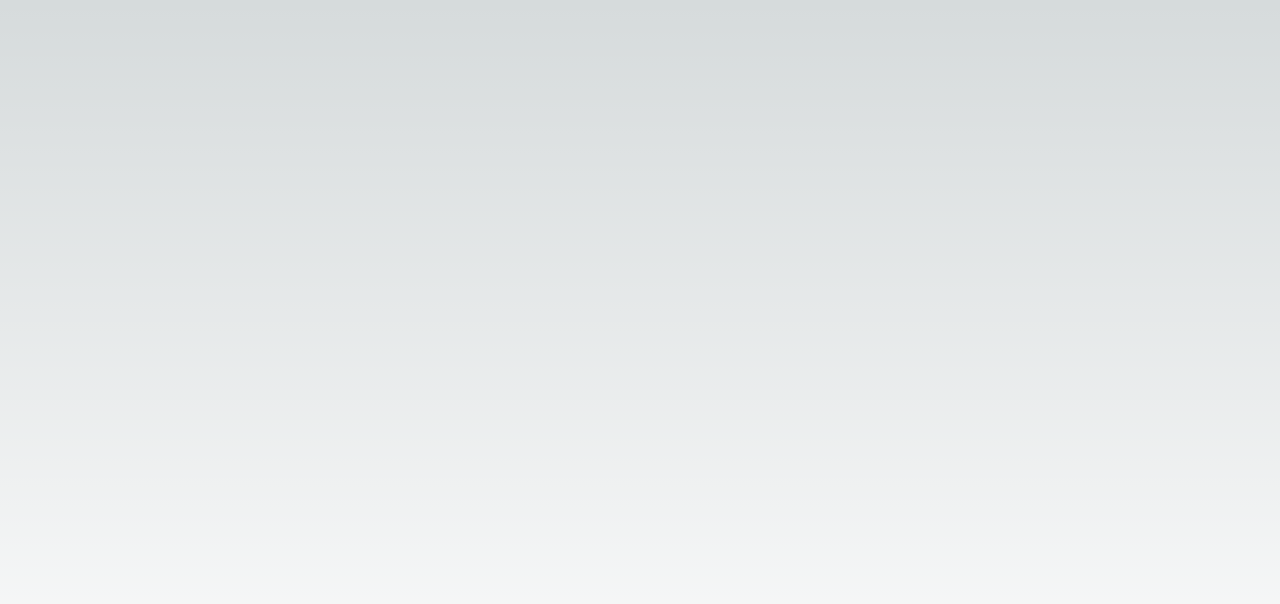
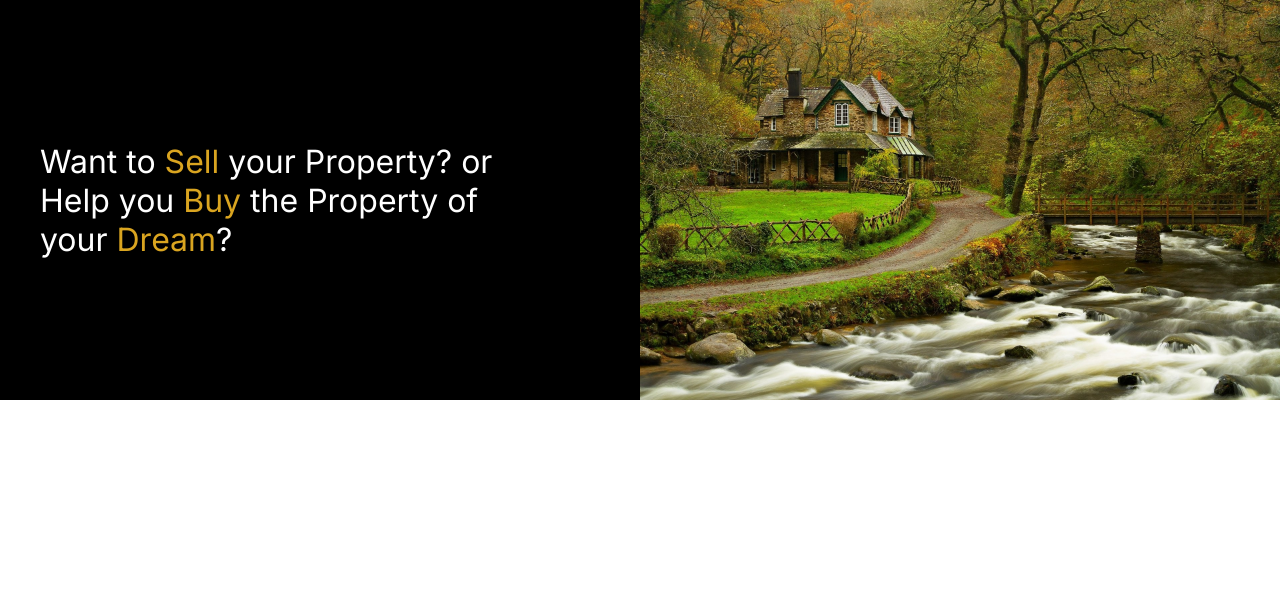
Before and after one commit to castlercodes/alexenkavalam, a Next.js app: page / in a window 1280 px wide. Shown: the top 604 px of the page. Built offline with nearby package versions, Linux system fonts and the light colour scheme.

Commit message:
new changes

```diff
--- a/app/globals.css
+++ b/app/globals.css
@@ -1,107 +1,4 @@
-:root {
-  --max-width: 1100px;
-  --border-radius: 12px;
-  --font-mono: ui-monospace, Menlo, Monaco, 'Cascadia Mono', 'Segoe UI Mono',
-    'Roboto Mono', 'Oxygen Mono', 'Ubuntu Monospace', 'Source Code Pro',
-    'Fira Mono', 'Droid Sans Mono', 'Courier New', monospace;
-
-  --foreground-rgb: 0, 0, 0;
-  --background-start-rgb: 214, 219, 220;
-  --background-end-rgb: 255, 255, 255;
-
-  --primary-glow: conic-gradient(
-    from 180deg at 50% 50%,
-    #16abff33 0deg,
-    #0885ff33 55deg,
-    #54d6ff33 120deg,
-    #0071ff33 160deg,
-    transparent 360deg
-  );
-  --secondary-glow: radial-gradient(
-    rgba(255, 255, 255, 1),
-    rgba(255, 255, 255, 0)
-  );
-
-  --tile-start-rgb: 239, 245, 249;
-  --tile-end-rgb: 228, 232, 233;
-  --tile-border: conic-gradient(
-    #00000080,
-    #00000040,
-    #00000030,
-    #00000020,
-    #00000010,
-    #00000010,
-    #00000080
-  );
-
-  --callout-rgb: 238, 240, 241;
-  --callout-border-rgb: 172, 175, 176;
-  --card-rgb: 180, 185, 188;
-  --card-border-rgb: 131, 134, 135;
-}
-
-@media (prefers-color-scheme: dark) {
-  :root {
-    --foreground-rgb: 255, 255, 255;
-    --background-start-rgb: 0, 0, 0;
-    --background-end-rgb: 0, 0, 0;
-
-    --primary-glow: radial-gradient(rgba(1, 65, 255, 0.4), rgba(1, 65, 255, 0));
-    --secondary-glow: linear-gradient(
-      to bottom right,
-      rgba(1, 65, 255, 0),
-      rgba(1, 65, 255, 0),
-      rgba(1, 65, 255, 0.3)
-    );
-
-    --tile-start-rgb: 2, 13, 46;
-    --tile-end-rgb: 2, 5, 19;
-    --tile-border: conic-gradient(
-      #ffffff80,
-      #ffffff40,
-      #ffffff30,
-      #ffffff20,
-      #ffffff10,
-      #ffffff10,
-      #ffffff80
-    );
-
-    --callout-rgb: 20, 20, 20;
-    --callout-border-rgb: 108, 108, 108;
-    --card-rgb: 100, 100, 100;
-    --card-border-rgb: 200, 200, 200;
-  }
-}
-
-* {
-  box-sizing: border-box;
+body{
   padding: 0;
   margin: 0;
 }
-
-html,
-body {
-  max-width: 100vw;
-  overflow-x: hidden;
-}
-
-body {
-  color: rgb(var(--foreground-rgb));
-  background: linear-gradient(
-      to bottom,
-      transparent,
-      rgb(var(--background-end-rgb))
-    )
-    rgb(var(--background-start-rgb));
-}
-
-a {
-  color: inherit;
-  text-decoration: none;
-}
-
-@media (prefers-color-scheme: dark) {
-  html {
-    color-scheme: dark;
-  }
-}
--- a/app/layout.js
+++ b/app/layout.js
@@ -4,8 +4,8 @@ import './globals.css'
 const inter = Inter({ subsets: ['latin'] })
 
 export const metadata = {
-  title: 'Create Next App',
-  description: 'Generated by create next app',
+  title: 'Properties in Changancherry, Alexen Kavalam',
+  description: 'Want to sell your properties, homes, real estate or buy property, homes, house, real estate in or around changanacherry, kottayam, contact us to get the best price',
 }
 
 export default function RootLayout({ children }) {
--- /dev/null
+++ b/app/page.css
@@ -0,0 +1,50 @@
+.banner{
+    display: flex;
+    flex-direction: row;
+    background-color: black;
+    width: 100vw;
+    height: 400px;
+    align-items: center;
+    justify-content: space-between;
+}
+
+.bannertagline{
+    color: white;
+    font-size: 2rem;
+    width: 40%;
+    padding: 40px;
+}
+
+.emphasistagline{
+    color: goldenrod;
+}
+
+.bannerimage{
+    width: 50%;
+    height: 400px;
+}
+
+.bannerimage img{
+    width: 100%;
+    height: 100%;
+    object-fit: cover;
+    box-shadow: 30px 40px 20px 20px #000 inset;
+}
+
+@media only screen and (max-width: 600px) {
+    .banner{
+        flex-direction: column;
+        height: 400px;
+    }
+    .bannertagline{
+        position: absolute;
+        width: 90%;
+        top: 100px;
+        background: rgba(0, 0, 0, 0.5);
+        font-size: 30px;
+    }
+
+    .bannerimage{
+        width: 100%;
+    }
+  }
--- a/app/page.js
+++ b/app/page.js
@@ -1,10 +1,11 @@
-import Image from 'next/image'
-import styles from './page.module.css'
-
+import './page.css'
 export default function Home() {
   return (
-    <main className={styles.main}>
-
+    <main>
+      <div className="banner">
+        <div className='bannertagline'>Want to <span className='emphasistagline'>Sell</span> your Property? or Help you <span className='emphasistagline'>Buy</span> the Property of your <span className='emphasistagline'>Dream</span>?</div>
+        <div className='bannerimage'><img src='/assests/bannernature.jpg'/></div>
+      </div>
     </main>
   )
 }
--- a/app/page.module.css
+++ /dev/null
@@ -1,229 +0,0 @@
-.main {
-  display: flex;
-  flex-direction: column;
-  justify-content: space-between;
-  align-items: center;
-  padding: 6rem;
-  min-height: 100vh;
-}
-
-.description {
-  display: inherit;
-  justify-content: inherit;
-  align-items: inherit;
-  font-size: 0.85rem;
-  max-width: var(--max-width);
-  width: 100%;
-  z-index: 2;
-  font-family: var(--font-mono);
-}
-
-.description a {
-  display: flex;
-  justify-content: center;
-  align-items: center;
-  gap: 0.5rem;
-}
-
-.description p {
-  position: relative;
-  margin: 0;
-  padding: 1rem;
-  background-color: rgba(var(--callout-rgb), 0.5);
-  border: 1px solid rgba(var(--callout-border-rgb), 0.3);
-  border-radius: var(--border-radius);
-}
-
-.code {
-  font-weight: 700;
-  font-family: var(--font-mono);
-}
-
-.grid {
-  display: grid;
-  grid-template-columns: repeat(4, minmax(25%, auto));
-  max-width: 100%;
-  width: var(--max-width);
-}
-
-.card {
-  padding: 1rem 1.2rem;
-  border-radius: var(--border-radius);
-  background: rgba(var(--card-rgb), 0);
-  border: 1px solid rgba(var(--card-border-rgb), 0);
-  transition: background 200ms, border 200ms;
-}
-
-.card span {
-  display: inline-block;
-  transition: transform 200ms;
-}
-
-.card h2 {
-  font-weight: 600;
-  margin-bottom: 0.7rem;
-}
-
-.card p {
-  margin: 0;
-  opacity: 0.6;
-  font-size: 0.9rem;
-  line-height: 1.5;
-  max-width: 30ch;
-}
-
-.center {
-  display: flex;
-  justify-content: center;
-  align-items: center;
-  position: relative;
-  padding: 4rem 0;
-}
-
-.center::before {
-  background: var(--secondary-glow);
-  border-radius: 50%;
-  width: 480px;
-  height: 360px;
-  margin-left: -400px;
-}
-
-.center::after {
-  background: var(--primary-glow);
-  width: 240px;
-  height: 180px;
-  z-index: -1;
-}
-
-.center::before,
-.center::after {
-  content: '';
-  left: 50%;
-  position: absolute;
-  filter: blur(45px);
-  transform: translateZ(0);
-}
-
-.logo {
-  position: relative;
-}
-/* Enable hover only on non-touch devices */
-@media (hover: hover) and (pointer: fine) {
-  .card:hover {
-    background: rgba(var(--card-rgb), 0.1);
-    border: 1px solid rgba(var(--card-border-rgb), 0.15);
-  }
-
-  .card:hover span {
-    transform: translateX(4px);
-  }
-}
-
-@media (prefers-reduced-motion) {
-  .card:hover span {
-    transform: none;
-  }
-}
-
-/* Mobile */
-@media (max-width: 700px) {
-  .content {
-    padding: 4rem;
-  }
-
-  .grid {
-    grid-template-columns: 1fr;
-    margin-bottom: 120px;
-    max-width: 320px;
-    text-align: center;
-  }
-
-  .card {
-    padding: 1rem 2.5rem;
-  }
-
-  .card h2 {
-    margin-bottom: 0.5rem;
-  }
-
-  .center {
-    padding: 8rem 0 6rem;
-  }
-
-  .center::before {
-    transform: none;
-    height: 300px;
-  }
-
-  .description {
-    font-size: 0.8rem;
-  }
-
-  .description a {
-    padding: 1rem;
-  }
-
-  .description p,
-  .description div {
-    display: flex;
-    justify-content: center;
-    position: fixed;
-    width: 100%;
-  }
-
-  .description p {
-    align-items: center;
-    inset: 0 0 auto;
-    padding: 2rem 1rem 1.4rem;
-    border-radius: 0;
-    border: none;
-    border-bottom: 1px solid rgba(var(--callout-border-rgb), 0.25);
-    background: linear-gradient(
-      to bottom,
-      rgba(var(--background-start-rgb), 1),
-      rgba(var(--callout-rgb), 0.5)
-    );
-    background-clip: padding-box;
-    backdrop-filter: blur(24px);
-  }
-
-  .description div {
-    align-items: flex-end;
-    pointer-events: none;
-    inset: auto 0 0;
-    padding: 2rem;
-    height: 200px;
-    background: linear-gradient(
-      to bottom,
-      transparent 0%,
-      rgb(var(--background-end-rgb)) 40%
-    );
-    z-index: 1;
-  }
-}
-
-/* Tablet and Smaller Desktop */
-@media (min-width: 701px) and (max-width: 1120px) {
-  .grid {
-    grid-template-columns: repeat(2, 50%);
-  }
-}
-
-@media (prefers-color-scheme: dark) {
-  .vercelLogo {
-    filter: invert(1);
-  }
-
-  .logo {
-    filter: invert(1) drop-shadow(0 0 0.3rem #ffffff70);
-  }
-}
-
-@keyframes rotate {
-  from {
-    transform: rotate(360deg);
-  }
-  to {
-    transform: rotate(0deg);
-  }
-}
```
Also changed, not shown: public/assests/bannernature.jpg (added).
